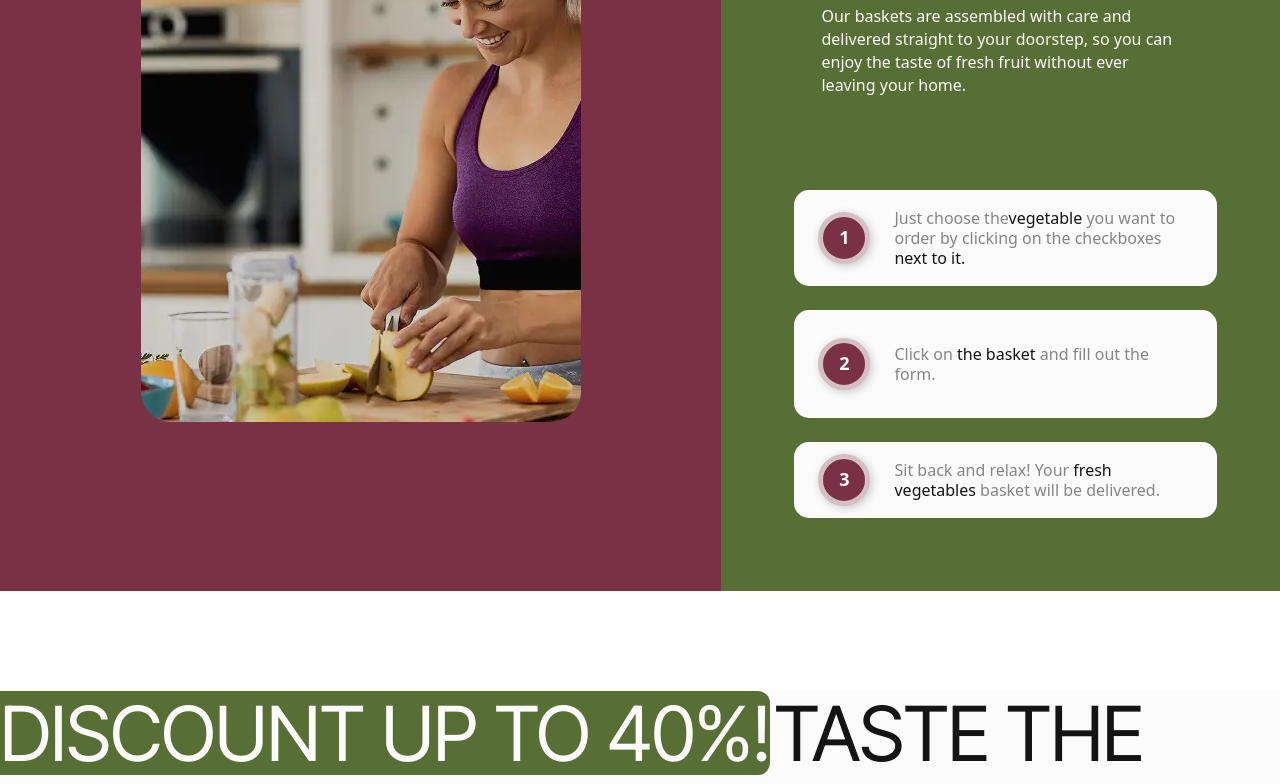
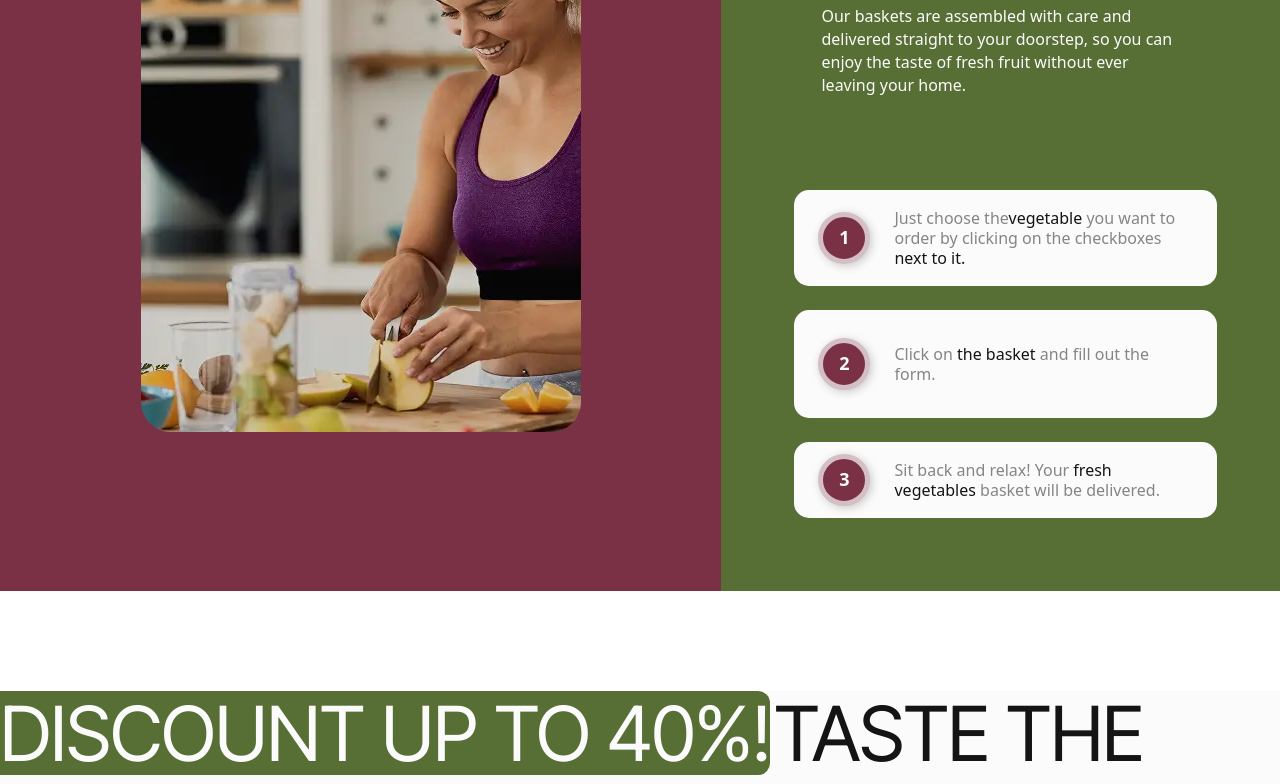
Before and after one commit to GoitStudentsWorks/fs116_html-css_AnnaNabok, a website built with Vite: page src/index.html in a window 1280 px wide. Shown: the part 247-1031 px from the top of the page. Built offline with nearby package versions, Linux system fonts and the light colour scheme.

Commit message:
Update works.css
 }768
  .container-img {

    margin-top: - 100px
  }

```diff
--- a/src/css/works.css
+++ b/src/css/works.css
@@ -103,7 +103,7 @@ img {
   }
   .container-img {
     padding: 100px 64px;
-    margin-top: -100px;
+    margin-top: -80px;
     margin-bottom: -40px;
   }
 
```
